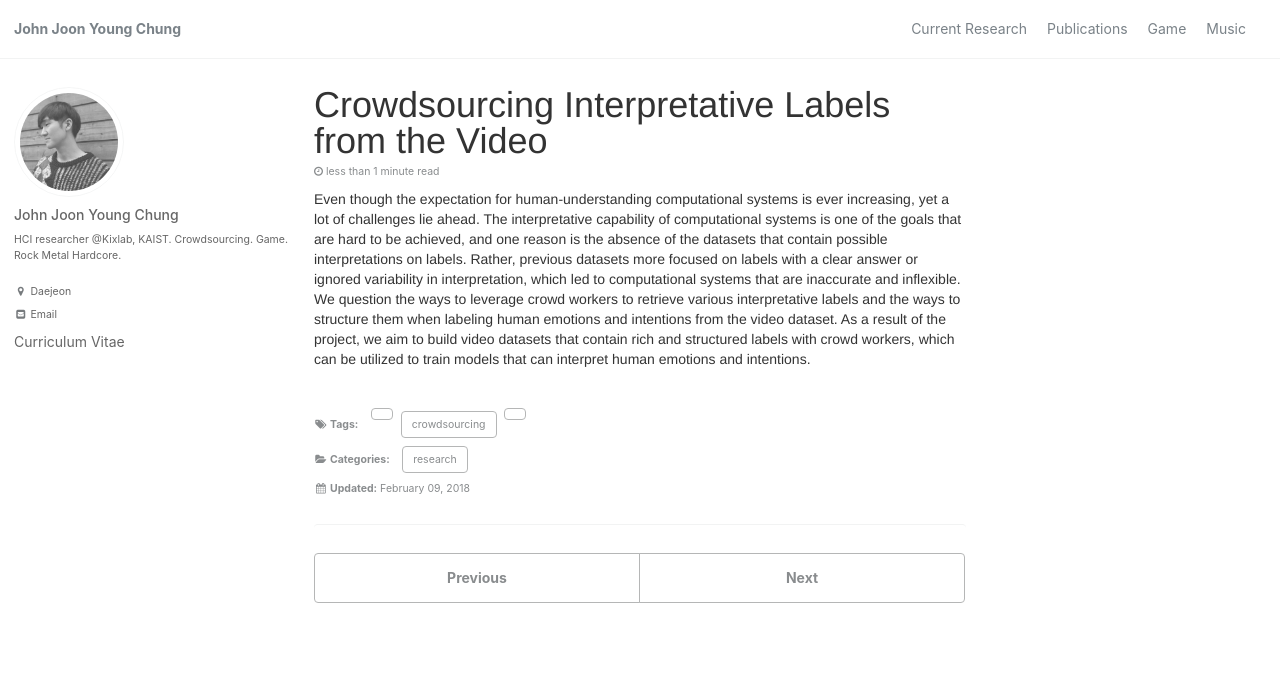
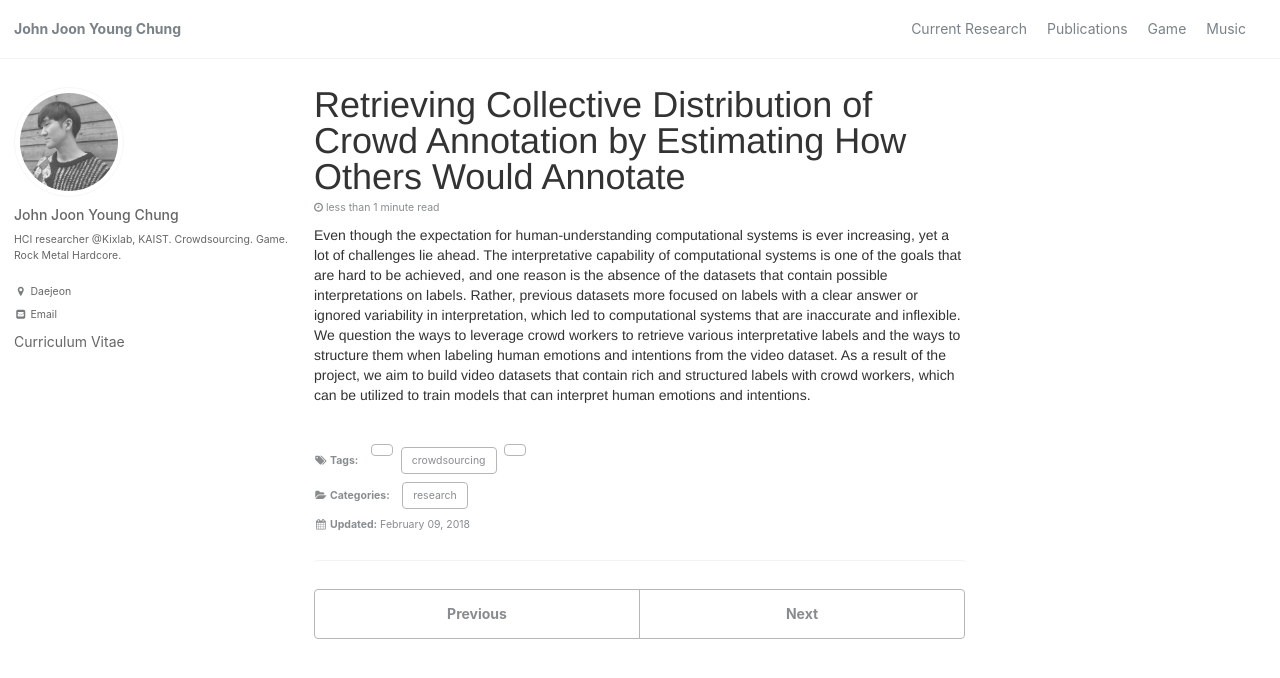
Before and after one commit to johnr0/johnr0.github.io, a Jekyll site: the page built from _posts/research/2018-02-09-Annotating Emotion and Intention for the Video.markdown, in a window 1280 px wide and 900 px high. Shown: the top 678 px of the window. Built offline with Jekyll 4.4.1, drawn with Linux system fonts in a browser that asks for light colours.

```diff
--- a/_includes/single.html
+++ b/_includes/single.html
@@ -5,6 +5,7 @@
     </header>
   {% endunless %}
   {% for research in site.categories.research limit:include.limit %}
+    {% if research.done is "done" %}
   <div class="row">
     <div class="col-xs-4">
       <img src="{{"/assets/image/research/"}}{{research.img}}" style="margin-top:20px"/>
@@ -15,5 +16,6 @@
       <p>{{research.content}}</p>
     </div>
   </div>
+  {% endif %}
   {% endfor %}
 </div>
--- a/_posts/research/2017-10-05-Exprgram.markdown
+++ b/_posts/research/2017-10-05-Exprgram.markdown
@@ -5,5 +5,6 @@ categories:
 tags:
   - crowdsourcing, learnersourcing, language learning
 img: 2017-exprgram.png
+done: done
 ---
 The real world conversations are diverse in expressions depending on the context such as the relationship between speakers, location or time. While there are multiple ways to greet, apologize, compliment others, language learning materials often fail to provide enough diverse situations and rather put more focus on the meaning of words, reading or listening comprehension and grammar. This research combats the challenge by exploring large scale natural conversations through video mining. Unlike unauthentic dialogues from existing materials, videos in the target language can expose learners to authentic and diverse language situations. We introduce Exprgram, a learnersourced, web-based interface for teaching diverse language expressions. This research project is primarily led by Kyungje Jo, and I am in supporting role in this research.
--- a/_posts/research/2018-02-09-Annotating Emotion and Intention for the Video.markdown
+++ b/_posts/research/2018-02-09-Annotating Emotion and Intention for the Video.markdown
@@ -1,10 +1,11 @@
 ---
-title: "Crowdsourcing Interpretative Labels from the Video"
+title: "Retrieving Collective Distribution of Crowd Annotation by Estimating How Others Would Annotate"
 categories:
   - research
 layout: single
 tags:
   - crowdsourcing, video
 img: 2018-video-annotate.png
+done: notdone
 ---
 Even though the expectation for human-understanding computational systems is ever increasing, yet a lot of challenges lie ahead. The interpretative capability of computational systems is one of the goals that are hard to be achieved, and one reason is the absence of the datasets that contain possible interpretations on labels. Rather, previous datasets more focused on labels with a clear answer or ignored variability in interpretation, which led to computational systems that are inaccurate and inflexible. We question the ways to leverage crowd workers to retrieve various interpretative labels and the ways to structure them when labeling human emotions and intentions from the video dataset. As a result of the project, we aim to build video datasets that contain rich and structured labels with crowd workers, which can be utilized to train models that can interpret human emotions and intentions.
```
